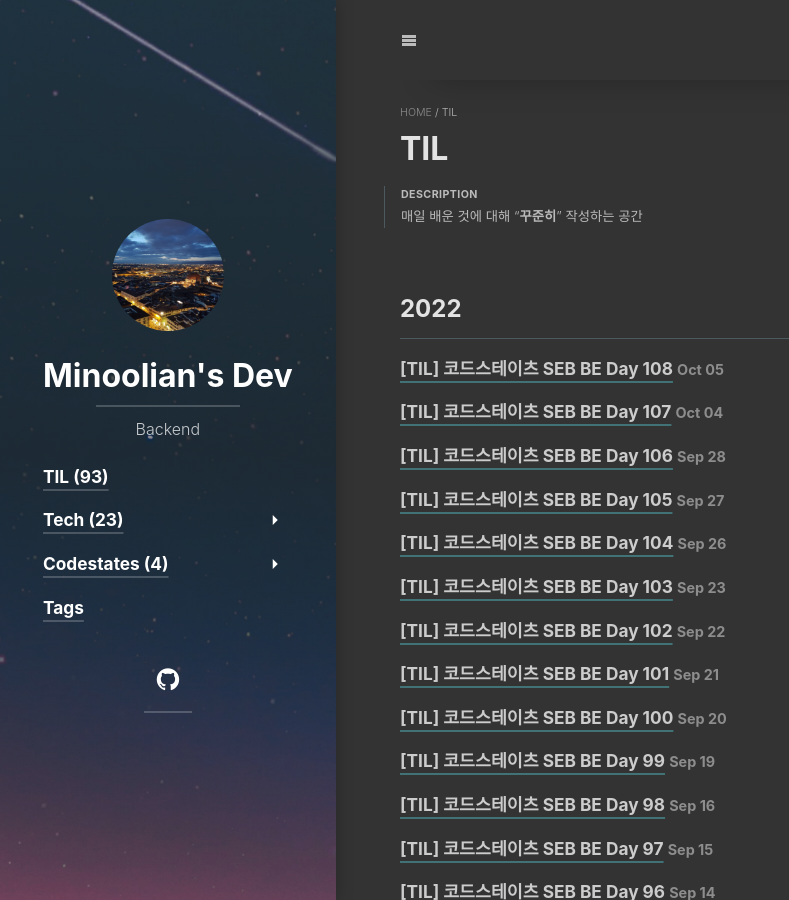
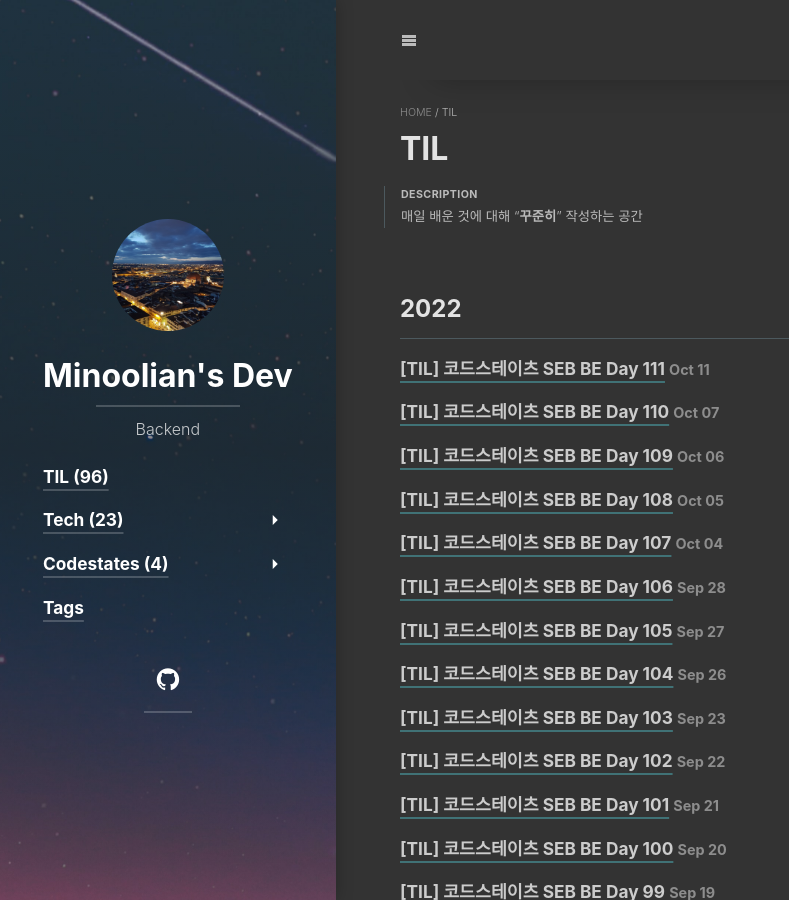
Before and after one commit to Minoolian/Minoolian.github.io, a Jekyll site: the page built from _featured_categories/til.md, in a window 1280 px wide and 900 px high. Shown: the whole window, without its empty margins (0-789 px from the left). Built offline with Jekyll 4.4.1, drawn with Linux system fonts in a browser that asks for light colours; cached includes are drawn as plain includes; nearby versions of some CDN libraries; some web fonts are replaced; library files that are not in the unit come from our copies.

Commit message:
docs: 22.10.05, 06, 07 TIL

```diff
--- /dev/null
+++ b/_posts/til/2022-10-06-221006-til.md
@@ -0,0 +1,31 @@
+---
+layout: post
+title: "[TIL] 코드스테이츠 SEB BE Day 109"
+category: til
+---
+> 💡 **Today I Will Learn**
+>
+> * Main-Project
+
+{:toc .large-only}
+
+# ✏️ Check Box
+***
+
+* [x] <label>프론트 요구사항 반영</label>
+* [x] <label>Daily Scrum</label>
+
+# 📌 정리
+***
+
+API 명세를 미리 진행한 덕에 작성되어 있는 명세에 대해서는 연결이 자연스레 진행되었다. 다만 아직 개발이 되지않은 부분이나, **추가적으로 필요한 API를 작성**하고 연결하는데 시간이 많이 걸렸다.
+
+앞으로 프론트에서 추가적으로 수정이나 요청사항이 더 많겠지만, 제일 중요한 포인트는 `즉각적인 대응`으로 생각된다. 백엔드에서 막혀있으면 프론트에서도 기다려야하는 상황이 발생하기에 역시 `커뮤니케이션`이 가장 중요한 포인트로 생각된다.
+
+# 🎯 Tomorrow
+***
+
+* Main-Project
+
+Back to [[TIL] 코드스테이츠 SEB BE Day 108](221005-til){:.heading.flip-title}
+{:.read-more}
--- /dev/null
+++ b/_posts/til/2022-10-07-221007-til.md
@@ -0,0 +1,31 @@
+---
+layout: post
+title: "[TIL] 코드스테이츠 SEB BE Day 110"
+category: til
+---
+> 💡 **Today I Will Learn**
+>
+> * Main-Project
+
+{:toc .large-only}
+
+# ✏️ Check Box
+***
+
+* [x] <label>발표자료 제작</label>
+* [x] <label>Daily Scrum</label>
+
+# 📌 정리
+***
+
+다음주 데모데이에 발표할 자료를 작성하고 영상을 만드는 작업을 진행하였다. 프로젝트 전반에 대한 소개는 프로젝트 팀장님이 진행해주셨고, 각 팀원들은 맡은 부분에 대한 기술발표 자료를 준비해서 통합으로 발표영상을 작업하기로 하였다.
+
+기술발표 자료를 작성하면서, 이렇다할 큰 기술을 사용한 부분이 없었기에 새롭게 알게된 부분이나 신박했던 부분들을 작성하였다. 간단히 요약하자면 기존에 사용하던 `Mapstruct`라이브러리에서 Wrapper 타입을 Object 타입으로 매핑하려면 default 메서드를 이용해서 직접 구현하곤 했는데, `@Mapping` 어노테이션을 통해 쉽게 해결할 수 있다는 것을 알아냈다. 또한 **Enum 타입에 상수를 한글**로 사용하는 것은 이를 사용하는 코드들에서 파싱문제가 있을 것으로 보여서 이를 상수내 변수로 선언하고, 해당 한글값들을 `Map`에 **캐싱**하여 활용할 수 있도록 구성하였다.
+
+# 🎯 Next Week
+***
+
+* Main-Project
+
+Back to [[TIL] 코드스테이츠 SEB BE Day 109](221006-til){:.heading.flip-title}
+{:.read-more}
--- /dev/null
+++ b/_posts/til/2022-10-11-221011-til.md
@@ -0,0 +1,29 @@
+---
+layout: post
+title: "[TIL] 코드스테이츠 SEB BE Day 111"
+category: til
+---
+> 💡 **Today I Will Learn**
+>
+> * Main-Project
+
+{:toc .large-only}
+
+# ✏️ Check Box
+***
+
+* [x] <label></label>
+* [x] <label>Daily Scrum</label>
+
+# 📌 정리
+***
+
+
+
+# 🎯 Tomorrow
+***
+
+* Main-Project
+
+Back to [[TIL] 코드스테이츠 SEB BE Day 110](221007-til){:.heading.flip-title}
+{:.read-more}
```
Also changed, not shown: _posts/til/2022-10-05-221005-til.md (+5 -0 lines).
